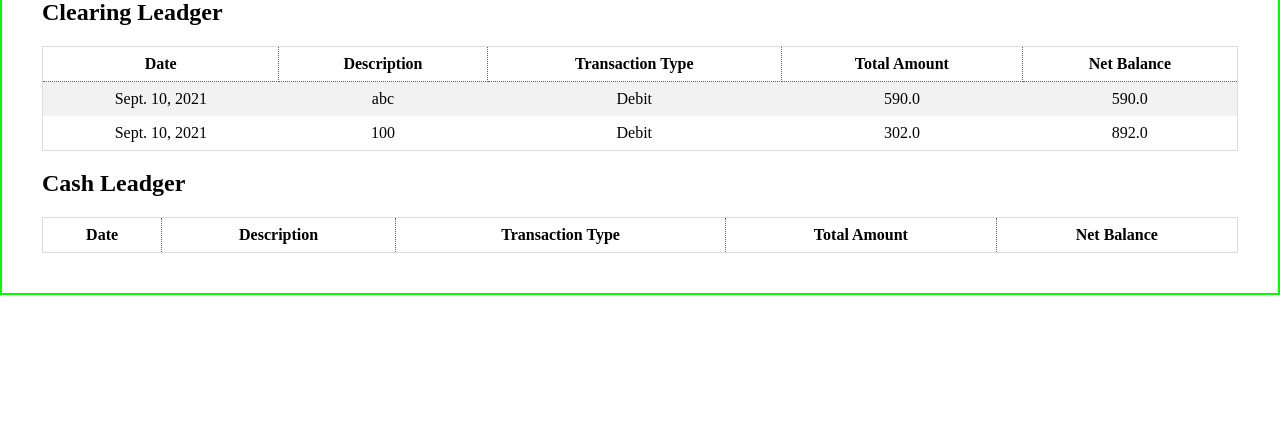
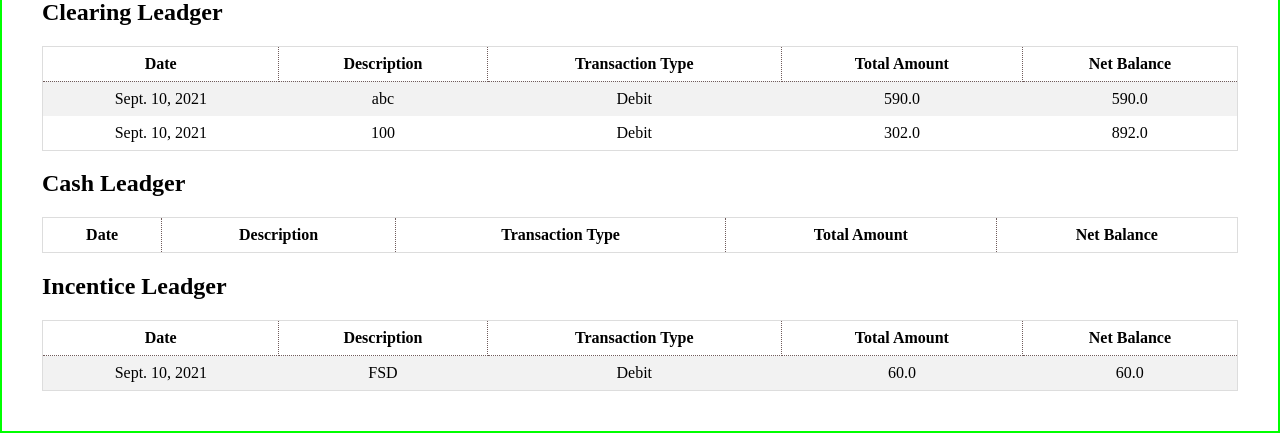
Before and after one commit to Waqas1o1/FaisalChicks-Frontend, a Django app: page /apis/test in a window 1280 px wide. Shown: the part 1346-1779 px from the top of the page. Before the commit the page ends 1641 px from the top, so only its background shows below. Run offline with Django 3.2, Linux system fonts and the light colour scheme; data comes from the database, SQL or seed files in the repository; lists and menus that the app fills with data are empty; some libraries are stand-ins or nearby versions.

Commit message:
10-09-2021

```diff
--- a/backend/apis/templates/test.html
+++ b/backend/apis/templates/test.html
@@ -419,6 +419,30 @@
             </table>
         </div>
 
+
+        <h2>Incentice Leadger</h2>
+        <div style="overflow-x:auto;">
+            <table>
+                <tr>
+                    <th>Date</th>
+                    <th>Description</th>
+                    <th>Transaction Type</th>
+                    <th>Total Amount</th>
+                    <th>Net Balance</th>
+                </tr>
+                {% for r in Incentive %}
+                <tr>
+                    <td>{{r.date}}</td>
+                    <td>{{r.description}}</td>
+                    <td>{{r.transaction_type}}</td>
+                    <td>{{r.total_amount}}</td>
+                    <td>{{r.net_balance}}</td>
+                </tr>
+                {% endfor %}
+            </table>
+        </div>
+
+
     </div>
     <script src="http://ajax.googleapis.com/ajax/libs/jquery/1.7.1/jquery.min.js" type="text/javascript"></script>
     <script>
--- a/backend/apis/views.py
+++ b/backend/apis/views.py
@@ -760,6 +760,7 @@ def Test(request):
     discount = m.DiscountLedger.objects.all()
     cleariing = m.ClearingLedger.objects.all()
     cash = m.CashLedger.objects.all()
+    incentive = m.IncentiveLedger.objects.all()
     response_dict = {'Party':party,'SalesOfficer':salesofficer,'Sales':sales,'Bank':bank,'Freight':freight
-                    ,'Discount':discount,'Cash':cash,'Clearing':cleariing }
+                    ,'Discount':discount,'Cash':cash,'Clearing':cleariing,'Incentive':incentive }
     return render(request,'test.html',response_dict)
```
